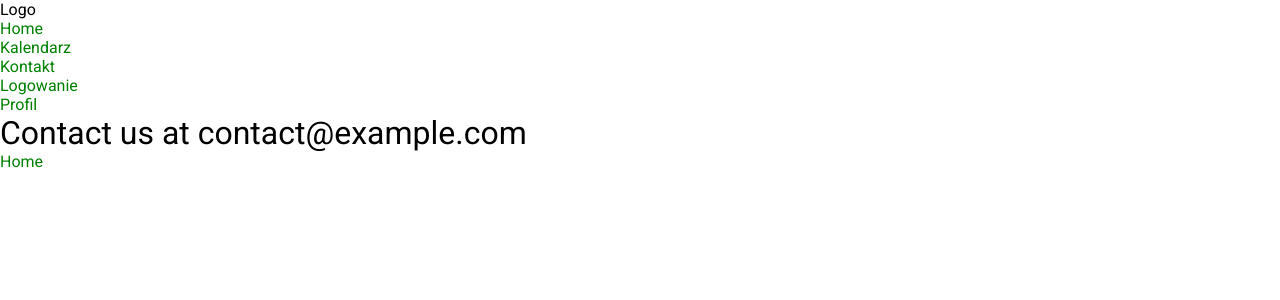
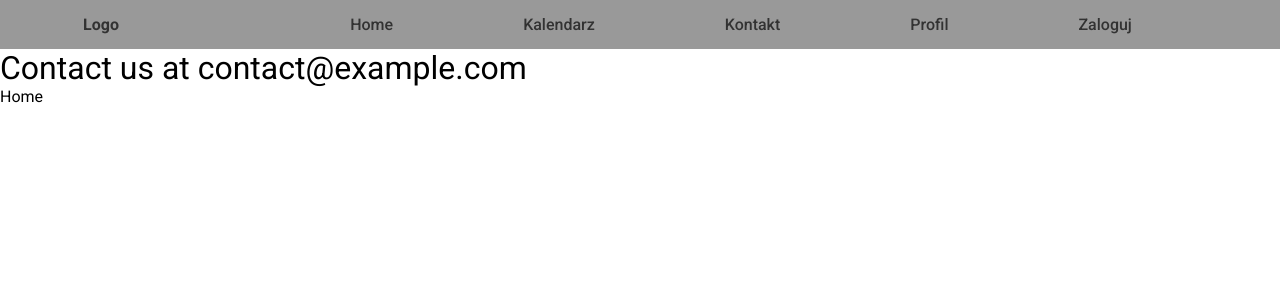
Before and after one commit to kamilmuzyka91/raceplanApp, a React (Create React App) app: page /#/contact in a window 1280 px wide. Shown: the top 300 px of the page. Built offline with nearby package versions, Linux system fonts and the light colour scheme.

Commit message:
edit nav

```diff
--- a/src/App.js
+++ b/src/App.js
@@ -8,6 +8,8 @@ import Calendar from "./layouts/Calendar";
 import Contact from "./layouts/Contact";
 import Login from "./layouts/Login";
 import NotFound from "./layouts/NotFound";
+
+
 
 class App extends Component {
   render() {
--- a/src/App.scss
+++ b/src/App.scss
@@ -6,8 +6,7 @@ body {
 .App,
 .container {
   @include mobile {
-    h1 {
-      background: red;
+    body {
       text-align: center;
       color: rgb(2, 1, 1);
       font-size: px-rem(32);
@@ -15,12 +14,12 @@ body {
     }
   }
   @include tablet {
-    h1 {
+    body {
       background: green;
     }
   }
   @include notebook {
-    h1 {
+    body {
       background: blue;
     }
   }
--- a/src/layouts/Home.js
+++ b/src/layouts/Home.js
@@ -1,5 +1,6 @@
 import React, { Component } from "react";
 import Navigation from "./Navigation";
+import Open from "./Open";
 
 class Home extends Component {
   render() {
@@ -8,18 +9,22 @@ class Home extends Component {
         <header className="header">
           <Navigation />
         </header>
-        <section className="open section">open</section>
-        <section className="cta__section">aktualności regulamin lista</section>
-        <section className="data__section">
-          <article className="data__section__race__data">
+        <section className="open__section container"><Open/></section>
+        <section className="cta__section  container">
+          aktualności regulamin lista
+        </section>
+        <section className="data__section container">
+          <article className="data__section__race__data container">
             dane z edycji wyścigu
           </article>
-          <article className="data__section__weather__data">
+          <article className="data__section__weather__data container">
             weather API
           </article>
-          <article className="data__section__drive__data">drive API</article>
+          <article className="data__section__drive__data container">
+            drive API
+          </article>
         </section>
-        <section className="footer">footer</section>
+        <section className="footer container">footer</section>
       </>
     );
   }
--- a/src/layouts/Navigation.js
+++ b/src/layouts/Navigation.js
@@ -24,15 +24,16 @@ class Navigation extends Component {
             </NavLink>
           </li>
           <li className="navigation__menu__link">
-            <NavLink className="active" to="/loginPage">
-              Logowanie
-            </NavLink>
-          </li>
-          <li className="navigation__menu__link">
             <NavLink className="active" to="/userProfile/:userID">
               Profil
             </NavLink>
           </li>
+          <li className="navigation__menu__link">
+            <NavLink className="active" to="/loginPage">
+              Zaloguj
+            </NavLink>
+          </li>
+
         </ul>
       </nav>
     );
--- /dev/null
+++ b/src/layouts/Open.js
@@ -0,0 +1,14 @@
+import React, { Component } from "react";
+
+class Open extends Component {
+  render() {
+    return (
+      <>
+        <h1>open</h1>
+
+      </>
+    );
+  }
+}
+
+export default Open;
--- a/src/scss/_mixins.scss
+++ b/src/scss/_mixins.scss
@@ -17,17 +17,6 @@
   }
 }
 
-// centerer somefing
-@mixin centerer {
-  position: absolute;
-  top: 50%;
-  left: 50%;
-  transform: translate(-50%, 50%);
-  @include mobile {
-    top: 20%;
-  }
-}
-
 // px to rem conversion
 @function px-rem($pxsize, $rembase: 16) {
   @return ($pxsize/$rembase) + rem;
--- a/src/scss/_variables.scss
+++ b/src/scss/_variables.scss
@@ -1,7 +1,7 @@
 $main-font-size: 16px;
 
-$link: green;
-$visited-link:  green;
+$link: black;
+$visited-link:   black;
 $mouse-over-link: yellow; // po kliknięciu na mobile zostaje over link ??
 $active-link: black;
 
--- a/src/scss/elements/_navigation.scss
+++ b/src/scss/elements/_navigation.scss
@@ -1,11 +1,11 @@
 @include mobile {
   .navigation__menu {
     .navigation__menu__logo {
-      background: red;
+      background: lighten(black, 50%);
       opacity: 0.8;
       text-align: center;
       width: 100vw;
-      padding: px-rem(5);
+      padding: px-rem(15);
     }
     display: flex;
     flex-direction: column;
@@ -15,14 +15,43 @@
       text-align: center;
       width: 100vw;
       .navigation__menu__link {
-        padding: px-rem(3);
+        padding: px-rem(15);
         margin-top: px-rem(2);
         background: darken(white, 60%);
         opacity: 0.8;
-        font-family: $pacifico-font;
-        font-weight: 100;
-        letter-spacing: 3px;
+        border-radius: 35px;
+        font-family: $main-font;
+        font-weight: 500;
+        letter-spacing: px-rem(4);
       }
     }
   }
 }
+
+@include tablet {
+  .navigation__menu {
+    display: flex;
+    flex-direction: row;
+    justify-content: center;
+    justify-content: space-around;
+    align-items: center;
+    background: lighten(black, 50%);
+    font-weight: 600;
+    opacity: 0.8;
+    width: 100vw;
+
+    .navigation__menu__list {
+      display: flex;
+      flex-direction: row;
+      :hover {
+        background: rgb(83, 4, 4);
+        opacity: .5;
+      }
+      .navigation__menu__link {
+        font-weight: 500;
+        padding: px-rem(15) px-rem(65);
+        border-radius: 35px;
+      }
+    }
+  }
+}
--- /dev/null
+++ b/src/scss/elements/_open.scss
@@ -0,0 +1,3 @@
+.open__section {
+    background: rgb(124, 70, 70);
+}
--- a/src/scss/main.scss
+++ b/src/scss/main.scss
@@ -3,6 +3,7 @@
 @import "./variables";
 @import "./mixins";
 @import "./elements/navigation";
+@import "./elements/open";
 
 * {
   box-sizing: border-box;
@@ -14,7 +15,7 @@ body {
 }
 
 .container {
-  max-width: 1352;
+  max-width: 1350px;
   margin: 0 auto;
 }
 
```
